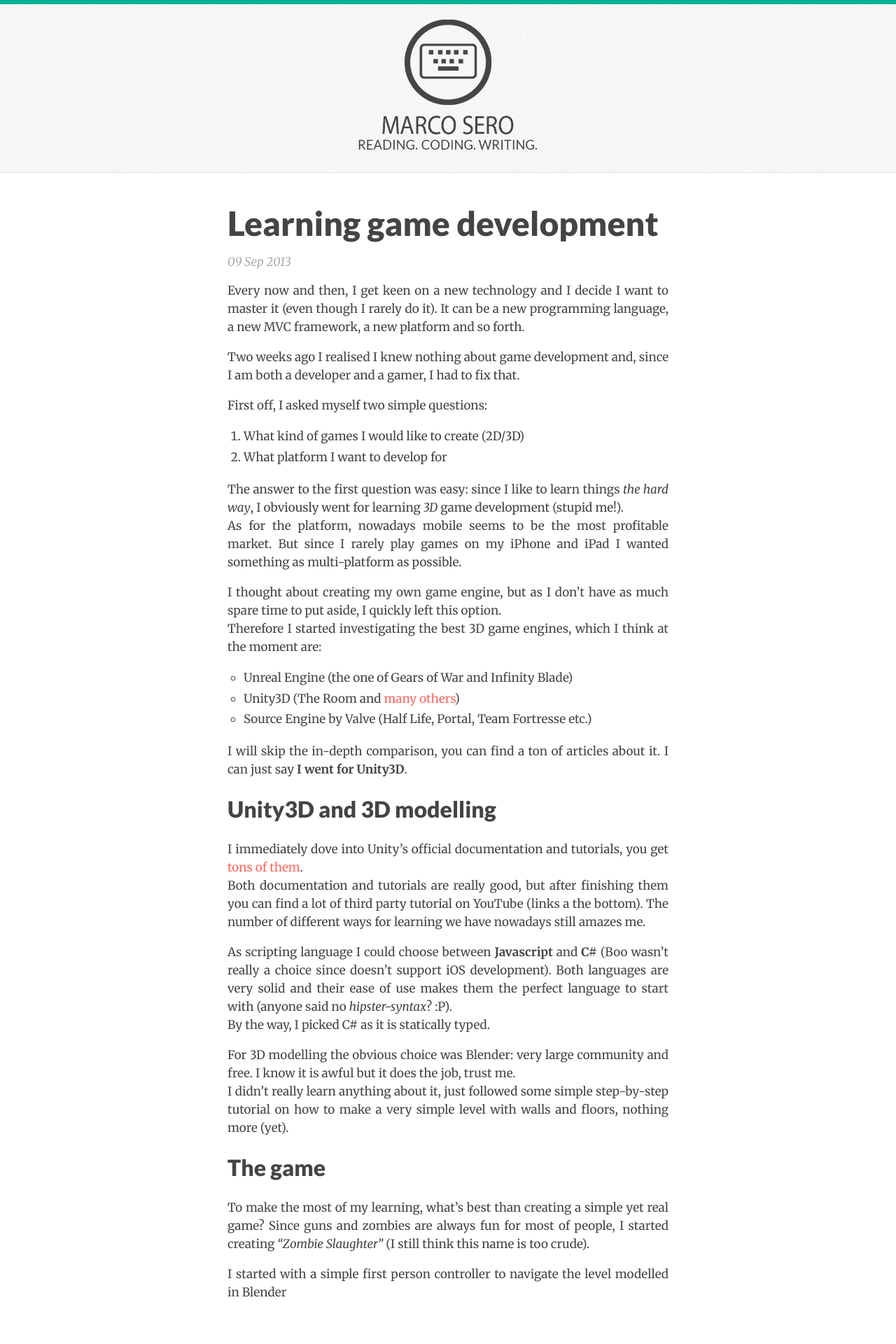
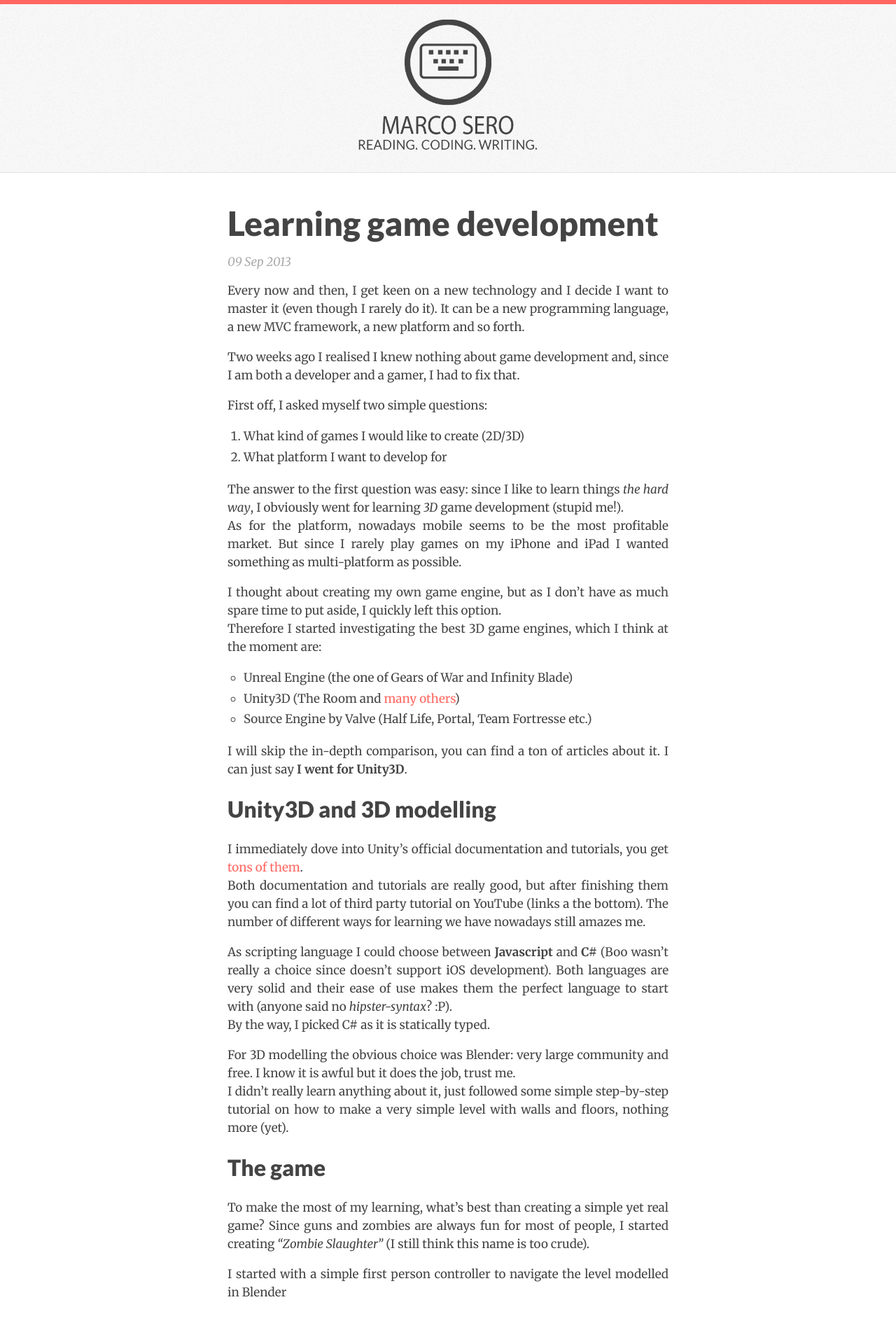
Before and after one commit to MarcoSero/marcosero.github.io, a Jekyll site: the page built from index.html, in a window 1280 px wide. Shown: the top 1920 px of the page at 70% size. Built offline with Jekyll 4.4.1, drawn with Linux system fonts in a browser that asks for light colours; Markdown is read by kramdown in place of the engine named in the settings; the list of posts is cut into pages by our own code; grey boxes are pictures that could not be loaded.

Commit message:
orange border header

```diff
--- a/css/main.css
+++ b/css/main.css
@@ -108,7 +108,7 @@ img {
 .site .header {
   background: url(/images/bg-noise-grey-v2.jpg);
   border-bottom: 1px solid #e3e3e4;
-  border-top: 6px solid #00b193;
+  border-top: 6px solid #ff6760;
   background-color: #f5f6f6;
   text-align: center;
   padding: 20px;
```
